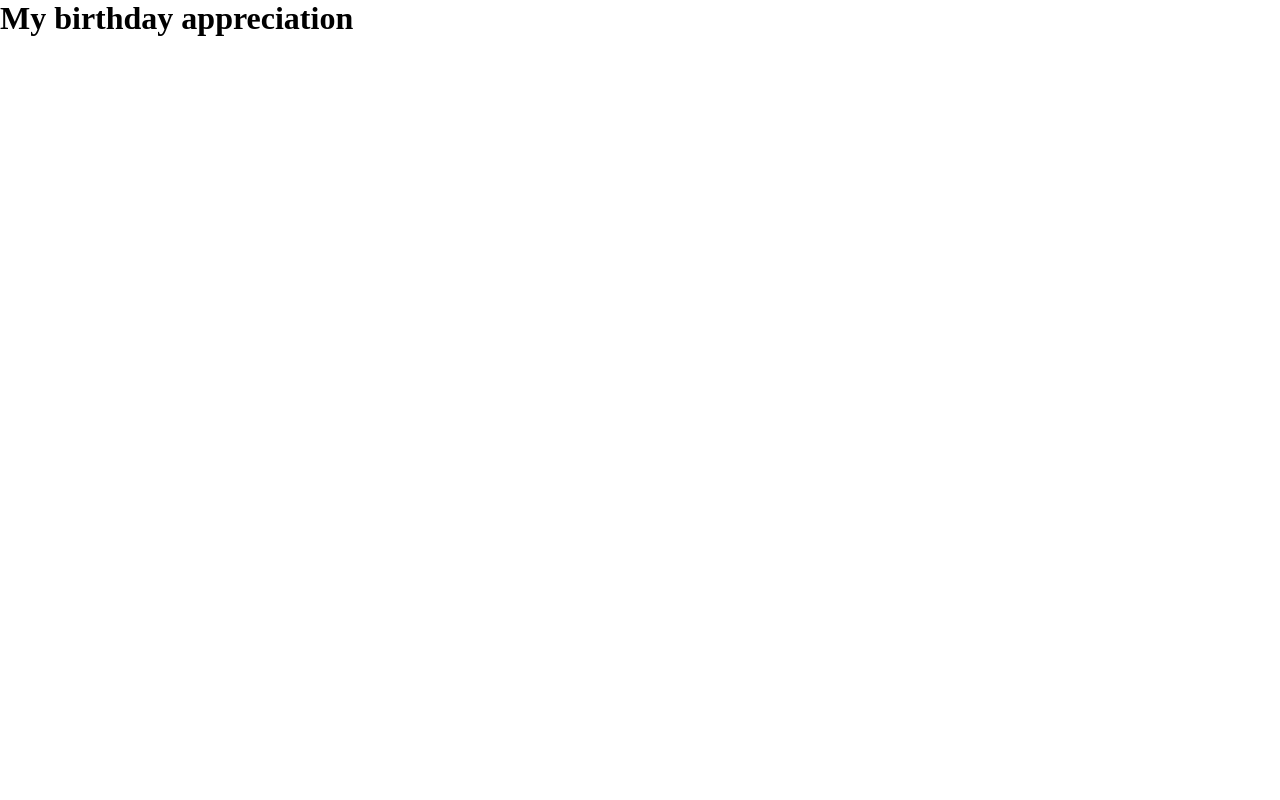
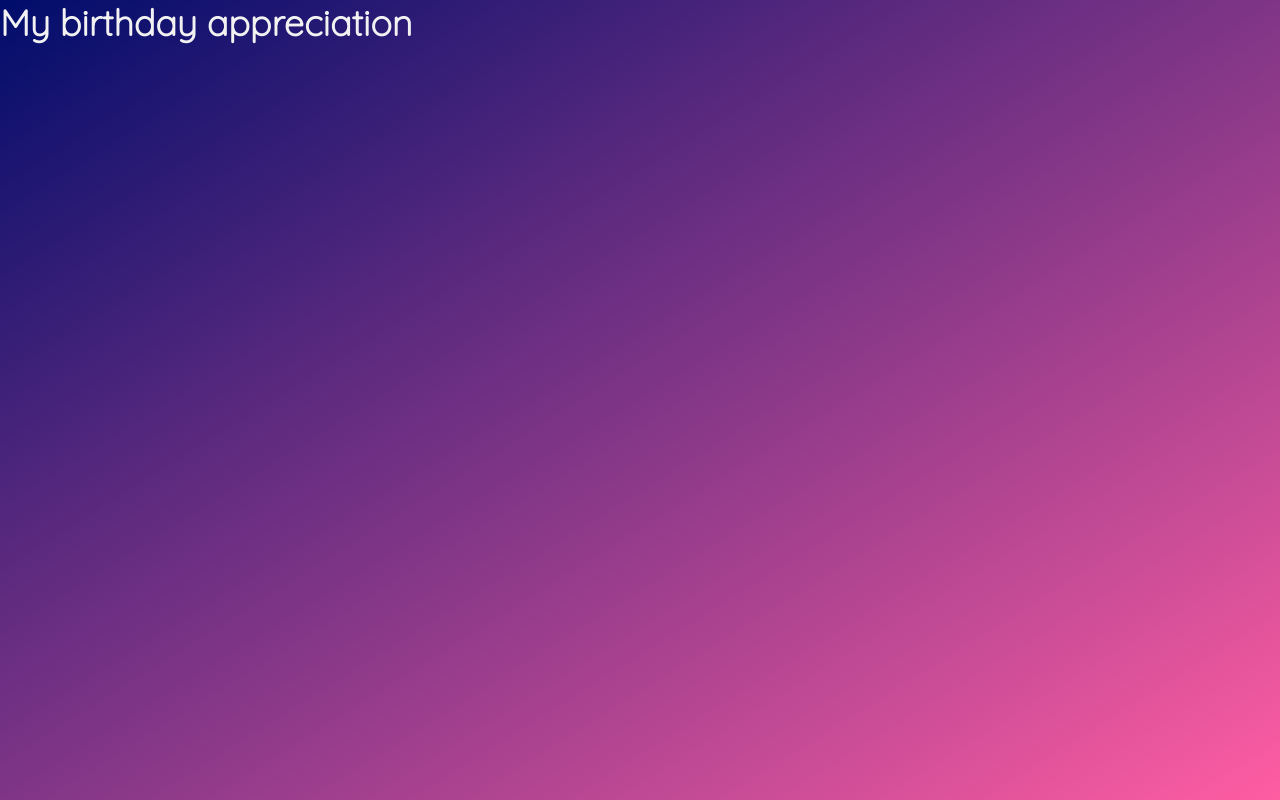
Before and after one commit to qwamicodes/birthdaysite, a React (Create React App) app: page / in a window 1280 px wide. Built offline with nearby package versions, Linux system fonts and the light colour scheme.

Commit message:
compiled css from the sass

```diff
--- a/src/css/styles.css
+++ b/src/css/styles.css
@@ -1,8 +1,3 @@
-* {
-  margin: 0;
-  padding: 0;
-  box-sizing: border-box; }
-
 .u-flex-center {
   display: flex; }
 
@@ -111,3 +106,91 @@
 
 .u-position-sticky {
   position: sticky !important; }
+
+@keyframes hue {
+  0% {
+    filter: hue-rotate(0deg); }
+  50% {
+    filter: hue-rotate(360deg); }
+  100% {
+    filter: hue-rotate(-360deg); } }
+
+@font-face {
+  font-family: "Telma-Light";
+  src: url("../fonts/telma/Telma-Light.ttf") format("truetype");
+  font-weight: 300;
+  font-style: normal; }
+
+@font-face {
+  font-family: "Telma-Regular";
+  src: url("../fonts/telma/Telma-Regular.ttf") format("truetype");
+  font-weight: 500;
+  font-style: normal; }
+
+@font-face {
+  font-family: "Telma-Bold";
+  src: url("../fonts/telma/Telma-Bold.ttf") format("truetype");
+  font-weight: 300;
+  font-style: normal; }
+
+@font-face {
+  font-family: "PTSans-Regular";
+  src: url("../fonts/pt-sans/PTSans-Regular.ttf") format("truetype");
+  font-weight: 500;
+  font-style: normal; }
+
+@font-face {
+  font-family: "PTSans-Bold";
+  src: url("../fonts/pt-sans/PTSans-Bold.ttf") format("truetype");
+  font-weight: 300;
+  font-style: normal; }
+
+@font-face {
+  font-family: "Quicksand-Light";
+  src: url("../fonts/quicksand/Quicksand-Light.ttf") format("truetype");
+  font-weight: 300;
+  font-style: normal; }
+
+@font-face {
+  font-family: "Quicksand-Regular";
+  src: url("../fonts/quicksand/Quicksand-Regular.ttf") format("truetype");
+  font-weight: 500;
+  font-style: normal; }
+
+* {
+  margin: 0;
+  padding: 0;
+  box-sizing: border-box; }
+
+html {
+  font-size: 62.5%;
+  box-sizing: inherit; }
+  @media only screen and (max-width: 20em) {
+    html {
+      font-size: 35%; } }
+
+body {
+  font: 300 1.8rem "Quicksand-Light";
+  background: linear-gradient(to bottom right, #000d6b, #ff5da2) no-repeat;
+  background-size: cover;
+  max-height: 100vh;
+  height: 100vh;
+  color: #f2f2f2;
+  animation: hue 10s linear infinite; }
+
+a {
+  text-decoration: none; }
+
+ul,
+li {
+  list-style: none; }
+
+a:active, a:focus,
+button:active,
+button:focus,
+input:active,
+input:focus {
+  outline: 0; }
+
+button {
+  border: 0; }
```
